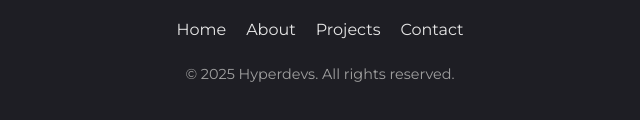
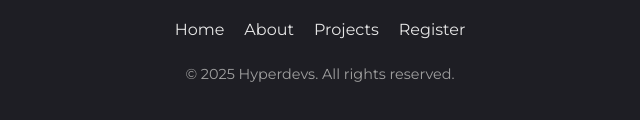
Before and after one commit to krishnayanHyperdevs/Hyperdevs, a plain HTML site: page index.html in a window 1280 px wide. Shown: the part 2414-2534 px from the top of the page, 320-960 px from the left. Drawn offline with nearby package versions, Linux system fonts and the light colour scheme.

Commit message:
Update index.html

```diff
--- a/index.html
+++ b/index.html
@@ -146,7 +146,7 @@
                     <li><a href="#home">Home</a></li>
                     <li><a href="#about">About</a></li>
                     <li><a href="#projects">Projects</a></li>
-                    <li><a href="#contact">Contact</a></li>
+                    <li><a href="registration.html">Register</a></li>
                 </ul>
                 <p class="copyright">© 2025 Hyperdevs. All rights reserved.</p>
             </div>
@@ -156,4 +156,5 @@
     <script src="https://cdn.jsdelivr.net/particles.js/2.0.0/particles.min.js"></script>
     <script src="assets/js/script.js"></script>
 </body>
+
 </html>
```
